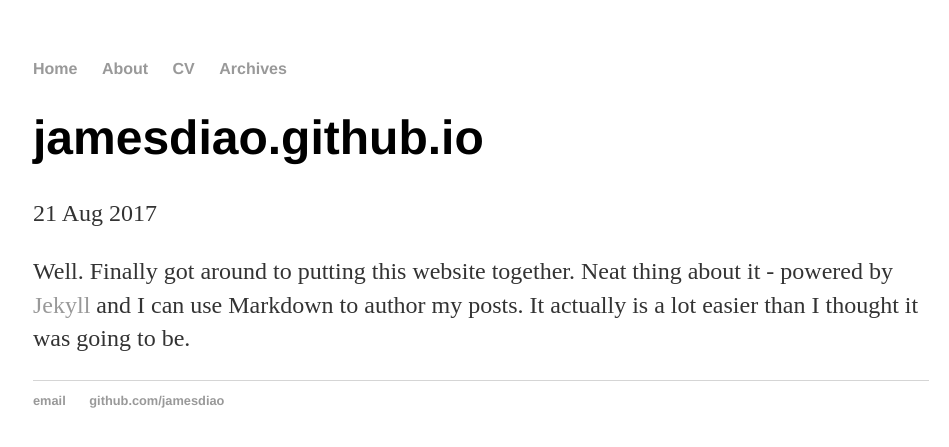
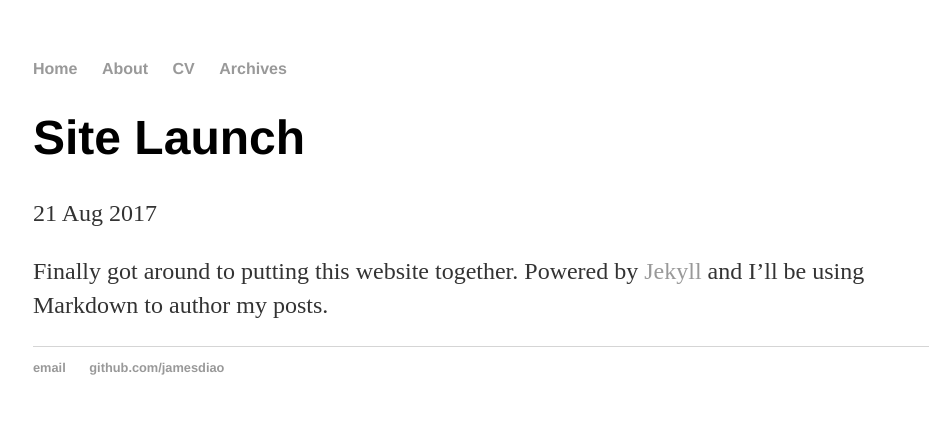
Before and after one commit to WENWENYU/jamesdiao.github.io, a Jekyll site: the page built from _posts/2017-08-21-site-launch.md, in a window 1280 px wide. Shown: the top 447 px of the page, without its empty margins (159-1108 px from the left). Built offline with Jekyll 4.4.1, drawn with Linux system fonts in a browser that asks for light colours.

Commit message:
Index markdown

```diff
--- a/_posts/2017-08-21-site-launch.md
+++ b/_posts/2017-08-21-site-launch.md
@@ -1,7 +1,7 @@
 ---
 layout: post
-title: "jamesdiao.github.io"
+title: "Site Launch"
 date: 2017-08-21
 ---
 
-Well. Finally got around to putting this website together. Neat thing about it - powered by [Jekyll](http://jekyllrb.com) and I can use Markdown to author my posts. It actually is a lot easier than I thought it was going to be.
+Finally got around to putting this website together. Powered by [Jekyll](http://jekyllrb.com) and I'll be using Markdown to author my posts.
```
Also changed, not shown: index.html (+5 -4 lines), unused/index.html (added, +8 -0 lines).
